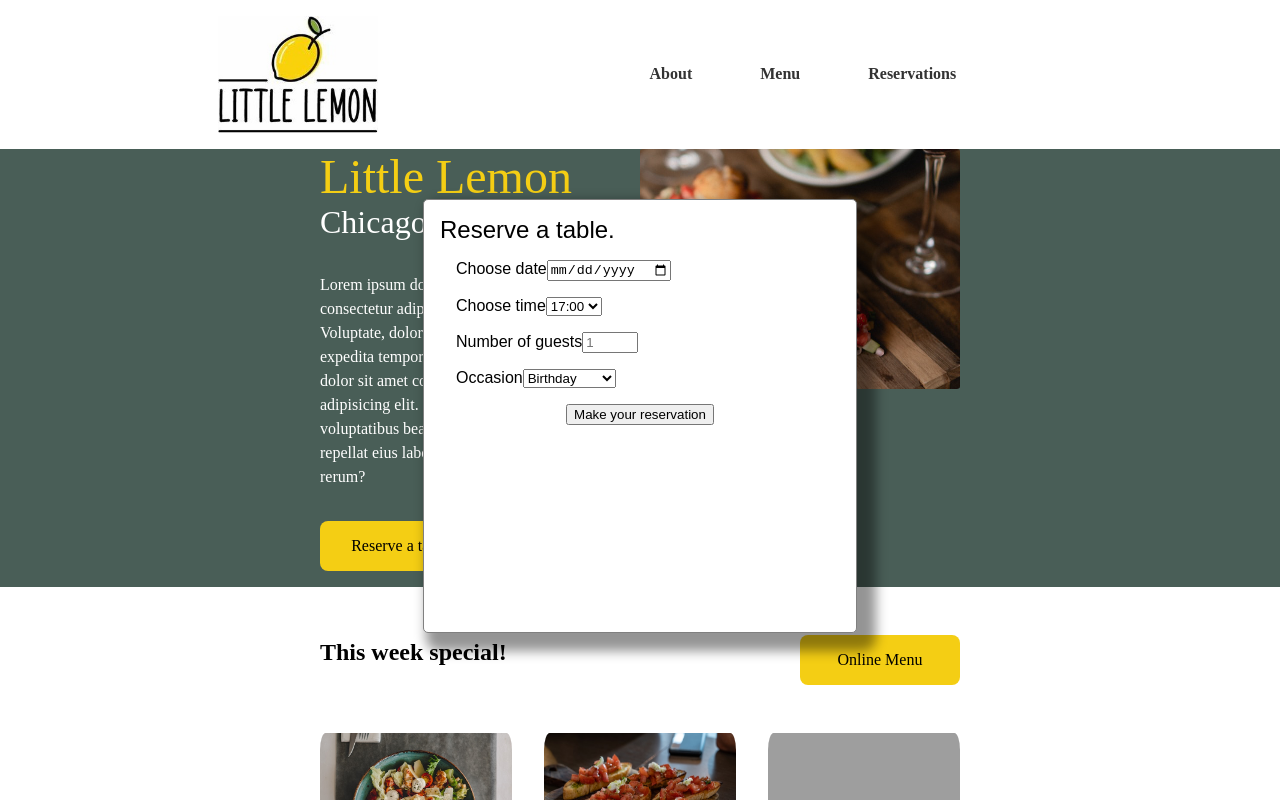
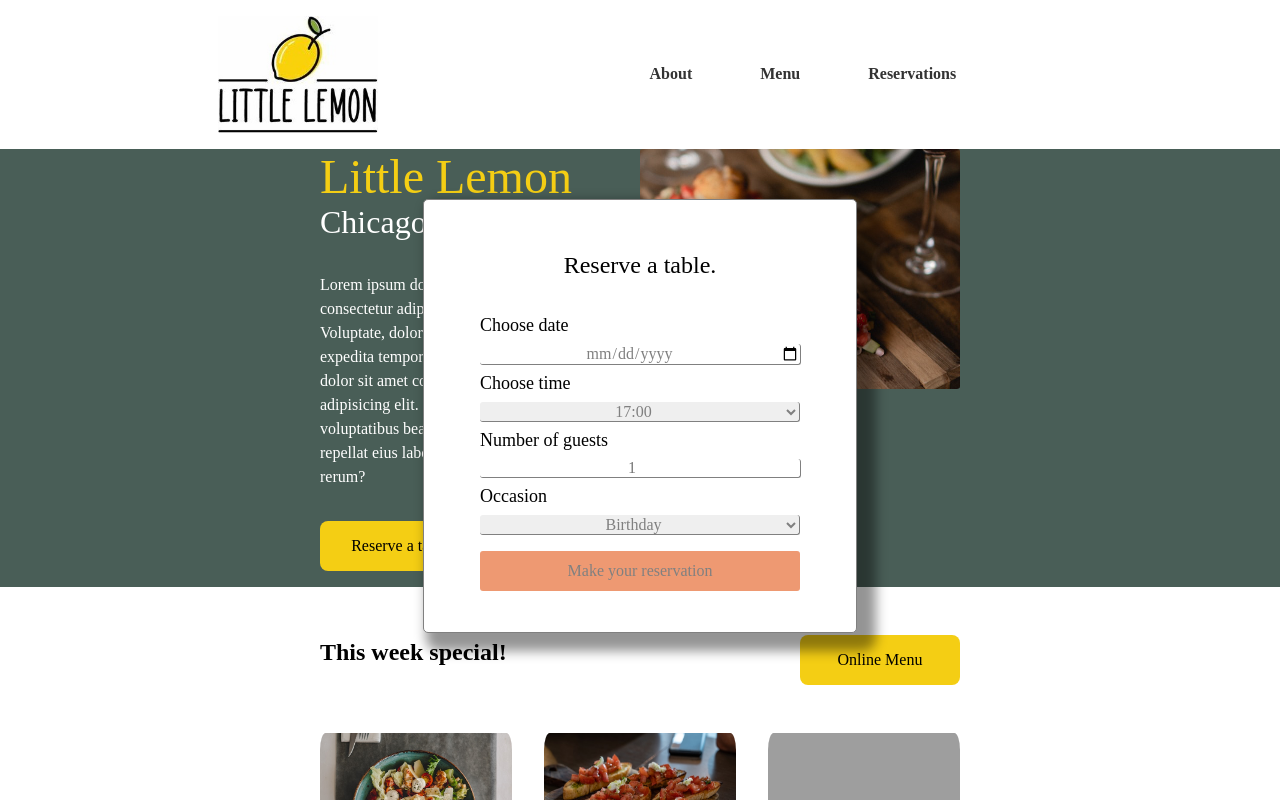
Before and after one commit to max-mena-SD/lemon-app, a React (Create React App) app: page / in a window 1280 px wide. Both pictures are taken after a click on the button "Reserve a table". Shown: the top 800 px of the page. Built offline with nearby package versions, Linux system fonts and the light colour scheme; grey boxes are pictures that could not be loaded; a web font is replaced by a local one.

Commit message:
Reservation form formated

```diff
--- a/src/components/BookingForm.jsx
+++ b/src/components/BookingForm.jsx
@@ -42,12 +42,9 @@ function BookingForm({ openModal, setOpenModal }) {
         <dialog open>
           <h2 className="h2-form">Reserve a table.</h2>
           <form action="" className="modal-form">
-            <label htmlFor="rest-date">
-              Choose date
+            <label htmlFor="rest-date">Choose date</label>
             <input type="date" id="rest-date" onChange={handleDate} />
-            </label>
-            <label htmlFor="res-time">
-              Choose time
+            <label htmlFor="res-time">Choose time</label>
             <select name="res-time" id="res-time" onChange={handleTime}>
               <option value="1700">17:00</option>
               <option value="1800">18:00</option>
@@ -56,9 +53,7 @@ function BookingForm({ openModal, setOpenModal }) {
               <option value="2100">21:00</option>
               <option value="2200">22:00</option>
             </select>
-            </label>
-            <label htmlFor="guests">
-              Number of guests
+            <label htmlFor="guests">Number of guests</label>
             <input
               type="number"
               placeholder="1"
@@ -67,14 +62,11 @@ function BookingForm({ openModal, setOpenModal }) {
               id="guests"
               onChange={handleNumber}
             />
-            </label>
-            <label htmlFor="occasion">
-              Occasion
+            <label htmlFor="occasion">Occasion</label>
             <select name="occasion" id="occasion" onChange={handleOccasion}>
               <option value="birthday">Birthday</option>
               <option value="anniversary">Anniversary</option>
             </select>
-            </label>
             <input
               type="submit"
               value={"Make your reservation"}
--- a/src/components/css/BookingForm.css
+++ b/src/components/css/BookingForm.css
@@ -1,4 +1,5 @@
 dialog {
+  font-family: karla;
   margin-top: 50px;
   height: 50vh;
   min-height: 300px;
@@ -11,25 +12,56 @@ dialog {
   -moz-box-shadow: 11px 10px 12px 8px rgba(0, 0, 0, 0.42);
 }
 
-input[type="submit"] {
-  margin: auto;
-  display: block;
-  margin-top: 1vh;
-}
-
 .h2-form {
-    display: block;
-    /* justify-content: center; */
-    /* align-items: center; */
-    margin: 0 auto;
-}
-
-label {
-  display: block;
-  margin: 2vh;
+    /* border: 1px solid black; */
+    border-radius: 3px;
+    text-align: center;
+    padding: 2vh;
 }
 
 .modal-form {
   align-items: center;
   justify-content: center;
 }
+
+label, select, input {
+  display: block;
+  width: 80%;
+  margin: 1vh auto;
+  border: none;
+  font-size: 18px;
+  padding: 0;
+  text-align: center;
+}
+
+input, select{
+  border-bottom: 1px solid gray;
+  /* border-left: 1px solid gray; */
+  border-right: 1px solid gray;
+  border-radius: 3px;
+  font-size: 16px;
+  font-family: karla;
+  color: gray;
+}
+
+input[type="submit"]{
+  margin-top: 2vh;
+  height: 5vh;
+  border: none;
+  background-color: #EE9972;
+}
+
+input[type="submit"]:hover{
+  color: black;
+  border: 1.5px solid black;
+}
+
+input[type="submit"]:active{
+  color: black;
+  background-color: #F4CE14;
+  border: none;
+}
+
+label{
+  text-align: left;
+}
```
Lines whose indentation alone changed are shown as unchanged.
